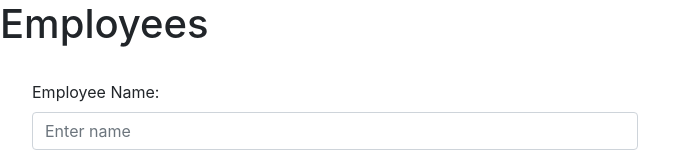
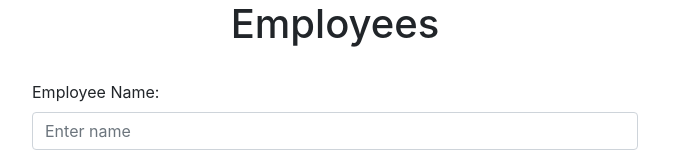
Before and after one commit to johnmcraig/employee-manager, a Vue app in the folder src/EmployeeList/client/: page / in a window 1280 px wide. Shown: the top 160 px of the page, without its empty margins (0-699 px from the left). Built offline with nearby package versions, Linux system fonts and the light colour scheme; no server answers.

Commit message:
Centered text with in-line style

```diff
--- a/src/EmployeeList/client/src/App.vue
+++ b/src/EmployeeList/client/src/App.vue
@@ -1,6 +1,6 @@
 <template>
   <div id="app" class="small-container">
-    <h1>Employees</h1>
+    <h1 style="text-align:center;">Employees</h1>
     <employee-form @add:employee="addEmployee" />
 
     <employee-table :employee="employees"/>
```
Also changed, not shown: src/EmployeeList/client/src/components/EmployeeForm.vue (+5 -5 lines).
